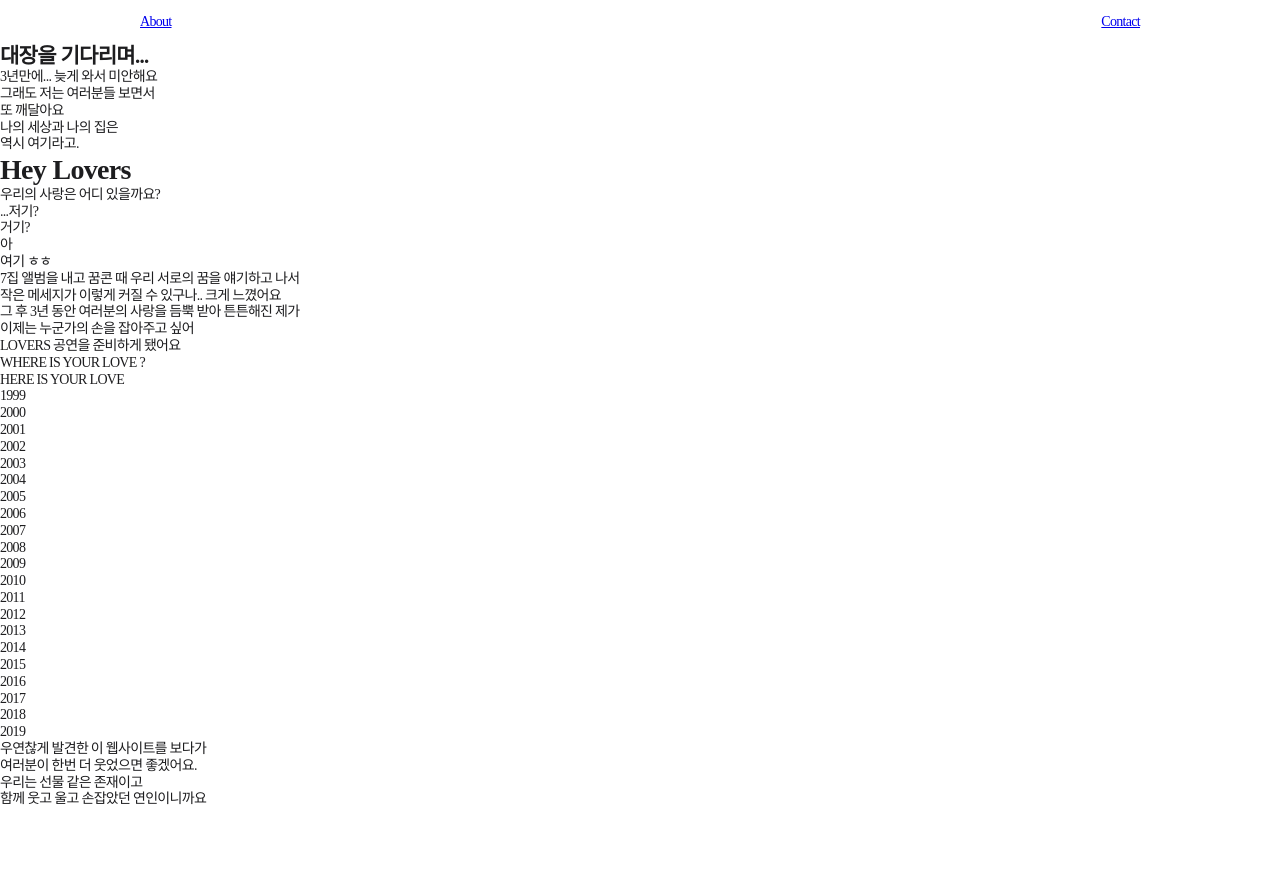
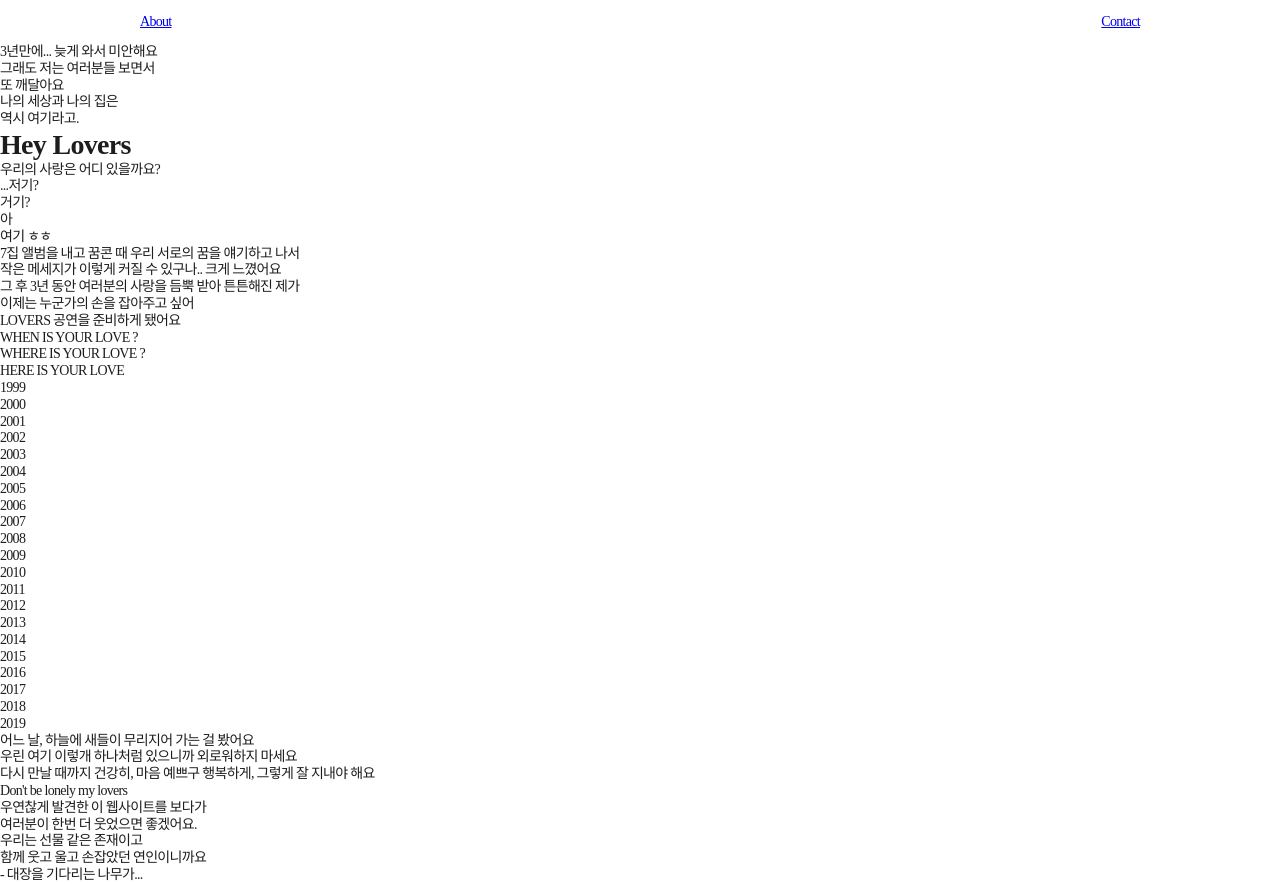
Before and after one commit to sosunnyproject/lovers-scroll-draft, a plain HTML site: page blank.html in a window 1280 px wide. Before the commit the page ends 808 px from the top, so only its background shows below. Drawn offline with Linux system fonts and the light colour scheme.

Commit message:
add more commentary

```diff
--- a/blank.html
+++ b/blank.html
@@ -20,7 +20,6 @@
 		</nav>
 		<!-- house image or video -->
 		<section class="scroll-section" id="scroll-section-0">
-			<h1>대장을 기다리며...</h1>
 			<!-- sticky-elem class: 스크롤 값에 따라서 배경 영상이랑 동시에 재생 -->
 			<div class="sticky-elem main-message"> 3년만에... 늦게 와서 미안해요 </div>
 			<div class="sticky-elem main-message"> 그래도 저는 여러분들 보면서 <br> 또 깨달아요 </div>
@@ -47,7 +46,7 @@
 		<div class="sticky-elem desc-message"> 이제는 누군가의 손을 잡아주고 싶어 </div>
 		<div class="sticky-elem desc-message"> LOVERS 공연을 준비하게 됐어요</div>
 
-
+		<div class="sticky-elem main-message"> WHEN IS YOUR LOVE ? </div>
 		<div class="sticky-elem main-message"> WHERE IS YOUR LOVE ? </div>
 		<div class="sticky-elem main-message">  HERE IS YOUR LOVE </div>
 
@@ -77,9 +76,16 @@
 		</section>
 
 		<section class="scroll-section" id="scroll-section-3">
-			<p class="sticky-elem desc-message">
+			<div class="sticky-elem main-message"> 어느 날, 하늘에 새들이 무리지어 가는 걸 봤어요 </div>
+			<div class="sticky-elem main-message">  </div>
 
-			</p>
+			<div class="sticky-elem main-message"> 우린 여기 이렇개 하나처럼 있으니까 외로워하지 마세요 </div>
+			<div class="sticky-elem main-message">
+				다시 만날 때까지 건강히, 마음 예쁘구 행복하게, 그렇게 잘 지내야 해요
+			</div>
+			<div class="sticky-elem main-message">
+				Don't be lonely my lovers
+			</div>
 		</section>
 
 	</div>
@@ -88,6 +94,7 @@
 		여러분이 한번 더 웃었으면 좋겠어요. <br>
 		우리는 선물 같은 존재이고 <br>
 		함께 웃고 울고 손잡았던 연인이니까요 <br>
+		- 대장을 기다리는 나무가...
 	</footer>
 </body>
 </html>
```
